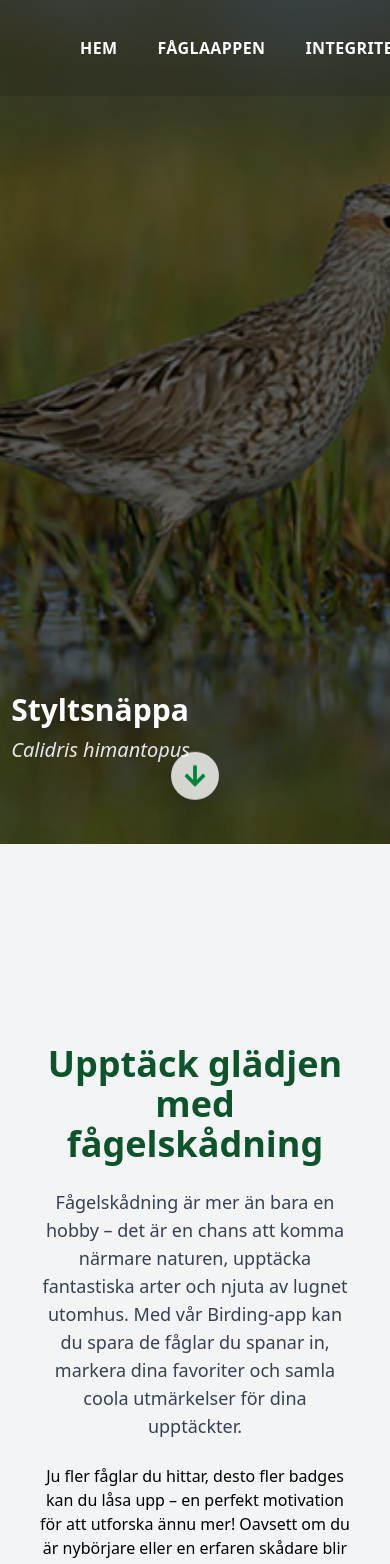
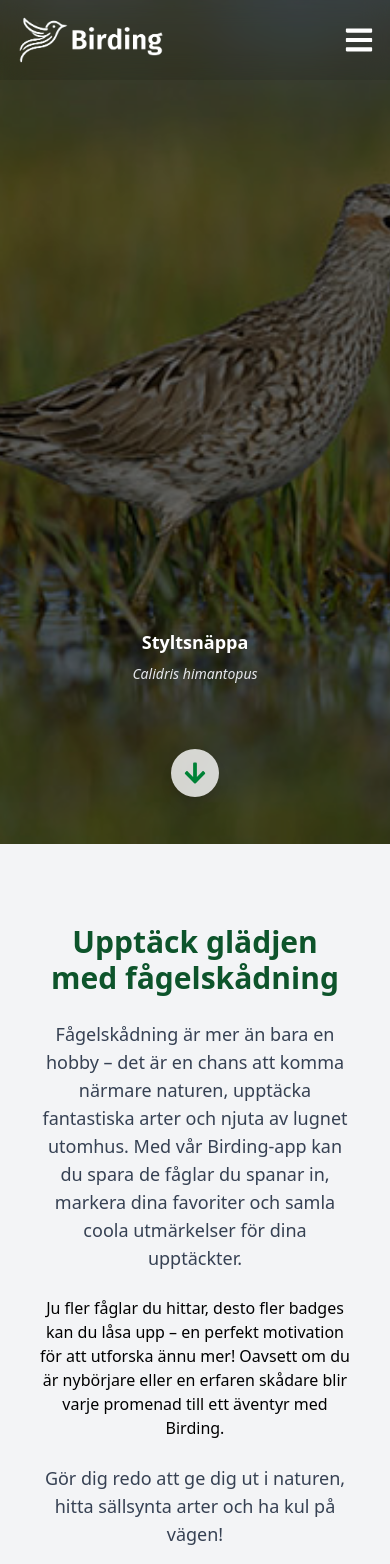
Before and after one commit to vgarmy/birdingWeb, a React (Vite) app: page / in a window 390 px wide. Shown: the top 1564 px of the page. Built offline with nearby package versions, Linux system fonts and the light colour scheme.

Commit message:
Mobil fixes

```diff
--- a/src/App.jsx
+++ b/src/App.jsx
@@ -4,7 +4,7 @@ import apimage from '/Image4.png';
 import birdtable from '/Image.jpg';
 import './App.css';
 import birdsData from './birds.json';
-import { FaArrowDown, FaRulerVertical, FaWeightHanging, FaFeather, FaTimes, FaArrowUp } from 'react-icons/fa';
+import { FaArrowDown, FaRulerVertical, FaWeightHanging, FaFeather, FaTimes, FaArrowUp, FaBars } from 'react-icons/fa';
 import ContactForm from './ContactForm';
 
 function App() {
@@ -12,6 +12,8 @@ function App() {
   const [isScrolled, setIsScrolled] = useState(false);
   const [showDetails, setShowDetails] = useState(false);
   const [showBackToTop, setShowBackToTop] = useState(false);
+  const [menuOpen, setMenuOpen] = useState(false);
+
 
   useEffect(() => {
     const randomBird = birdsData.birds[Math.floor(Math.random() * birdsData.birds.length)];
@@ -38,26 +40,39 @@ function App() {
     <div className="relative flex flex-col min-h-screen">
       <style>{`html { scroll-behavior: smooth; }`}</style>
       <header
-        className={`fixed top-0 left-0 w-full z-50 flex items-center px-20 py-4 transition-colors duration-300 ${isScrolled ? 'bg-white text-green-900 shadow-lg' : 'backdrop-blur-md bg-black/10 text-white'
+        className={`fixed top-0 left-0 w-full z-50 flex flex-col md:flex-row items-center px-4 md:px-20 py-4 transition-colors duration-300 ${isScrolled ? "bg-white text-green-900 shadow-lg" : "backdrop-blur-md bg-black/10 text-white"
           }`}
       >
-        <div className="flex items-center">
+        <div className="flex items-center justify-between w-full">
           <a href="/">
-            <img src={viteLogo} alt="Logo" className="h-16" />
+            <img src={viteLogo} alt="Logo" className="h-12 md:h-16" />
           </a>
+
+          {/* Hamburger Menu Button (Only on Mobile) */}
+          <button
+            className="md:hidden text-3xl text-current focus:outline-none"
+            onClick={() => setMenuOpen(!menuOpen)}
+          >
+            {menuOpen ? <FaTimes /> : <FaBars />}
+          </button>
         </div>
-        <nav className="flex-1">
-          <ul className="flex justify-end space-x-10 uppercase font-bold tracking-wide">
-            <li><a href="#" className="hover:opacity-75">Hem</a></li>
-            <li><a href="#aboutapp" className="hover:opacity-75">FåglaAppen</a></li>
-            <li><a href="#privacy-policy" className="hover:opacity-75">Integritetspolicy</a></li>
-            <li><a href="#contact" className="hover:opacity-75">Kontakt</a></li>
+
+        {/* Navigation Menu (Hidden on Mobile by Default) */}
+        <nav
+          className={`absolute top-full left-0 w-full bg-white text-green-900 shadow-md md:shadow-none md:bg-transparent md:text-current md:relative md:flex md:items-center md:justify-end ${menuOpen ? "block" : "hidden"
+            } md:block transition-all duration-300`}
+        >
+          <ul className="flex flex-col md:flex-row items-center md:justify-end space-y-4 md:space-y-0 md:space-x-10 uppercase font-bold tracking-wide py-4 md:py-0">
+            <li><a href="#" className="hover:opacity-75" onClick={() => setMenuOpen(false)}>Hem</a></li>
+            <li><a href="#aboutapp" className="hover:opacity-75" onClick={() => setMenuOpen(false)}>FåglaAppen</a></li>
+            <li><a href="#privacy-policy" className="hover:opacity-75" onClick={() => setMenuOpen(false)}>Integritetspolicy</a></li>
+            <li><a href="#contact" className="hover:opacity-75" onClick={() => setMenuOpen(false)}>Kontakt</a></li>
           </ul>
         </nav>
       </header>
 
       <main
-        className="h-screen relative bg-cover bg-center bg-no-repeat"
+        className="h-screen relative bg-cover bg-center bg-no-repeat bg-fixed"
         style={
           bird?.bilder?.length
             ? { backgroundImage: `url(${new URL(`./assets/birds/${bird.bilder[0]}`, import.meta.url).href})` }
@@ -68,20 +83,23 @@ function App() {
 
         {bird && (
           <div
-            className="absolute bottom-20 right-50 text-white cursor-pointer space-y-2"
+            className="absolute bottom-40 md:bottom-20 left-1/2 transform -translate-x-1/2 text-white cursor-pointer space-y-2
+             text-center md:text-right md:left-auto md:right-20 md:translate-x-0"
             onClick={() => setShowDetails(!showDetails)}
           >
-            <h1 className="text-3xl font-extrabold drop-shadow-xl">{bird.namn}</h1>
-            <h2 className="text-xl italic text-gray-200">{bird.latinskt_namn}</h2>
+            <h1 className="text-lg sm:text-xl md:text-3xl font-extrabold drop-shadow-xl">{bird.namn}</h1>
+            <h2 className="text-sm sm:text-lg md:text-xl italic text-gray-200">{bird.latinskt_namn}</h2>
           </div>
+
+
         )}
 
         <div
-          className={`absolute inset-0 flex items-center justify-center transition-all duration-300 transform ease-out ${showDetails ? 'opacity-100 pointer-events-auto' : 'opacity-0 pointer-events-none'
+          className={`absolute inset-0 flex items-center justify-center transition-all duration-300 transform ease-out ${showDetails ? "opacity-100 pointer-events-auto" : "opacity-0 pointer-events-none"
             }`}
         >
           <div className="bg-gradient-to-br from-white to-yellow-50 ring-2 ring-yellow-300 ring-offset-2 ring-offset-white
-                    backdrop-blur-md rounded-3xl p-8 max-w-xl w-full mx-4 text-slate-800 shadow-xl hover:shadow-2xl transition-shadow duration-300 relative">
+                backdrop-blur-md rounded-3xl p-8 max-w-xl w-full mx-4 text-slate-800 shadow-xl hover:shadow-2xl transition-shadow duration-300 relative">
             <button
               className="text-yellow-700 text-xl font-bold mb-4 float-right hover:text-yellow-900 cursor-pointer"
               onClick={() => setShowDetails(false)}
@@ -90,15 +108,19 @@ function App() {
             </button>
             {bird && (
               <>
-                <h3 className="text-4xl font-extrabold text-center mb-4 tracking-wider text-yellow-700">{bird.namn}</h3>
-                <p className="text-center text-lg italic text-slate-600 mb-6">{bird.latinskt_namn}</p>
+                <h3 className="text-2xl md:text-4xl font-extrabold text-center mb-4 tracking-wider text-yellow-700">
+                  {bird.namn}
+                </h3>
+                <p className="text-center text-base md:text-lg italic text-slate-600 mb-6">
+                  {bird.latinskt_namn}
+                </p>
                 <div className="mb-4">
                   <h4 className="font-semibold text-yellow-700">Beskrivning</h4>
                   <p>{bird.beskrivning}</p>
-                  <br />
-                  <p>{bird.övrig_information}</p>
+                  <br className="hidden md:block" />
+                  <p className="hidden md:block">{bird.övrig_information}</p>
                 </div>
-                <div className="mb-4">
+                <div className="mb-4 hidden md:block">
                   <h4 className="font-semibold text-yellow-700">Utbredning i Sverige</h4>
                   <p>{bird.utbredning_i_sverige}</p>
                 </div>
@@ -107,15 +129,15 @@ function App() {
                   <p>{bird.lätbeskrivning}</p>
                 </div>
                 <div className="flex justify-around mt-8">
-                  <div className="flex flex-col items-center">
+                  <div className="flex flex-col items-center hidden md:block">
                     <FaRulerVertical className="text-3xl mb-2 text-yellow-700" />
                     <p>{bird.längd}</p>
                   </div>
-                  <div className="flex flex-col items-center">
+                  <div className="flex flex-col items-center hidden md:block">
                     <FaFeather className="text-3xl mb-2 text-yellow-700" />
                     <p>{bird.vingbredd}</p>
                   </div>
-                  <div className="flex flex-col items-center">
+                  <div className="flex flex-col items-center hidden md:block">
                     <FaWeightHanging className="text-3xl mb-2 text-yellow-700" />
                     <p>{bird.vikt}</p>
                   </div>
@@ -126,7 +148,8 @@ function App() {
         </div>
 
         {/* Bouncing Scroll Down Button */}
-        <a href="#aboutapp"
+        <a
+          href="#aboutapp"
           className="absolute bottom-10 left-1/2 transform -translate-x-1/2 delayed-bounce bg-white/80 p-3 rounded-full shadow-lg hover:bg-white transition duration-800"
         >
           <FaArrowDown className="text-green-700 text-2xl" />
@@ -134,12 +157,13 @@ function App() {
       </main>
 
 
+
       {/* Birding App Information Section */}
-      <section id="aboutapp" className="w-full bg-gray-100 py-50 px-10">
+      <section id="aboutapp" className="w-full bg-gray-100 py-20 md:py-50 px-10">
         <div className="max-w-7xl mx-auto flex flex-col md:flex-row items-center">
           {/* Text Content */}
           <div className="md:w-1/2 text-center md:text-left space-y-6">
-            <h2 className="text-4xl font-bold text-green-900">Upptäck glädjen med fågelskådning</h2>
+            <h2 className="text-3xl md:text-4xl font-bold text-green-900">Upptäck glädjen med fågelskådning</h2>
             <p className="text-lg text-gray-700">
               Fågelskådning är mer än bara en hobby – det är en chans att komma närmare naturen, upptäcka fantastiska arter och njuta av lugnet utomhus. Med vår Birding-app kan du spara de fåglar du spanar in, markera dina favoriter och samla coola utmärkelser för dina upptäckter.
             </p>
@@ -160,7 +184,7 @@ function App() {
 
       {/* Fågelbordet - Heltäckande bild med text till höger */}
       <section
-        className="relative w-full bg-cover bg-center py-50"
+        className="relative w-full bg-cover bg-center py-20 md:py-50"
         style={{ backgroundImage: `url(${birdtable})` }}
       >
         {/* Mörk overlay på höger sida */}
@@ -169,7 +193,7 @@ function App() {
         {/* Textinnehåll på höger sida */}
         <div className="relative z-10 h-full flex items-center justify-end max-w-6xl mx-auto px-10">
           <div className="text-white space-y-4 w-full md:w-1/2">
-            <h2 className="text-4xl font-bold">Vad ska du ha på fågelbordet?</h2>
+            <h2 className="text-3xl md:text-4xl font-bold">Vad ska du ha på fågelbordet?</h2>
             <p className="text-lg">
               Ett fågelbord kan locka många olika fåglar beroende på vad du lägger ut.
               Solrosfrön, jordnötter, hampfrön och talgbollar är perfekta för att attrahera arter som
@@ -185,7 +209,7 @@ function App() {
       </section>
 
       {/* Privacy Policy Section */}
-      <section id="privacy-policy" className="w-full bg-white py-50 px-10 border-t border-gray-300">
+      <section id="privacy-policy" className="w-full bg-white py-20 md:py-50 px-10 border-t border-gray-300">
         <div className="max-w-6xl mx-auto">
           <h2 className="text-3xl font-bold text-green-900 text-center mb-6">Integritetspolicy</h2>
           <p className="text-gray-600 text-sm text-center mb-8">Senast uppdaterad: [Datum]</p>
--- a/src/ContactForm.jsx
+++ b/src/ContactForm.jsx
@@ -38,7 +38,7 @@ function ContactForm() {
 
   return (
     <section id="contact"
-      className="relative w-full bg-cover bg-center flex items-center justify-center py-50"
+      className="relative w-full bg-cover bg-center flex items-center justify-center py-20 md:py-50 px-2.5 md:px-0"
        style={{ backgroundImage: `url(${birdtable})` }}
     >
       {/* Mörk overlay för bättre läsbarhet */}
```
